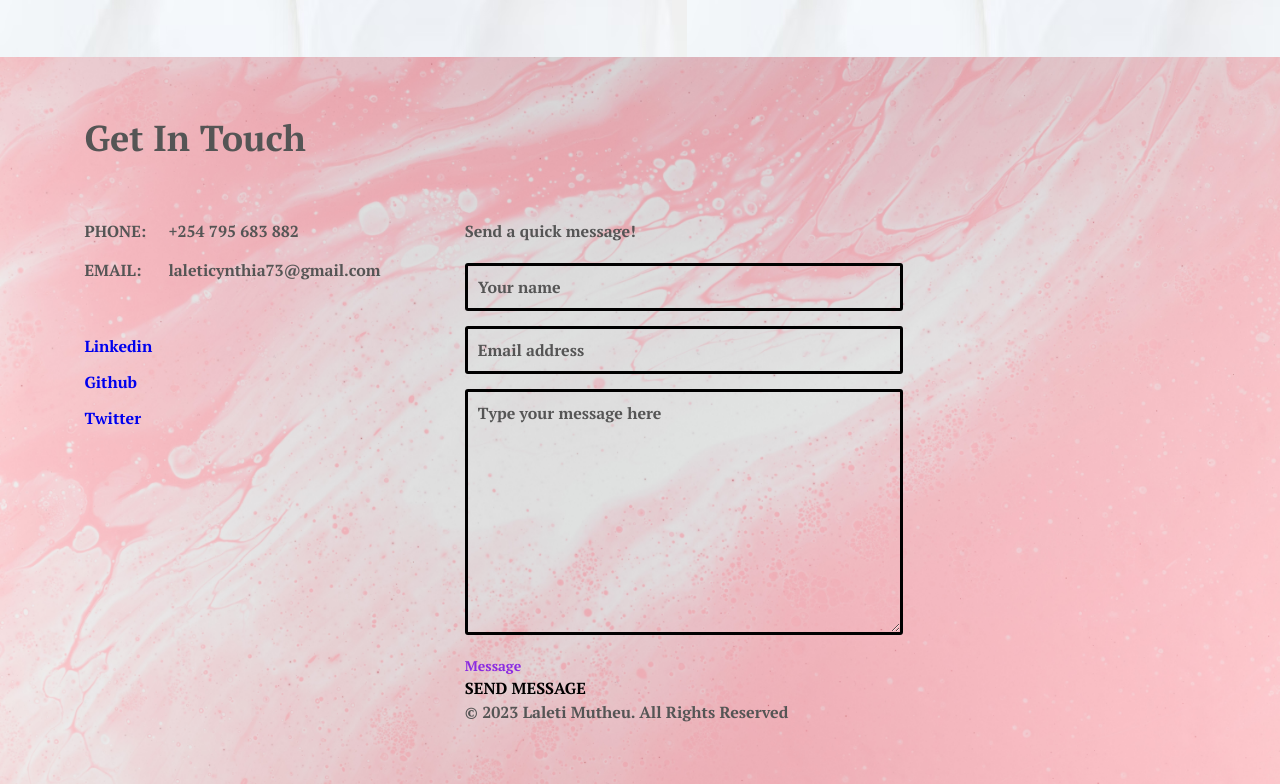
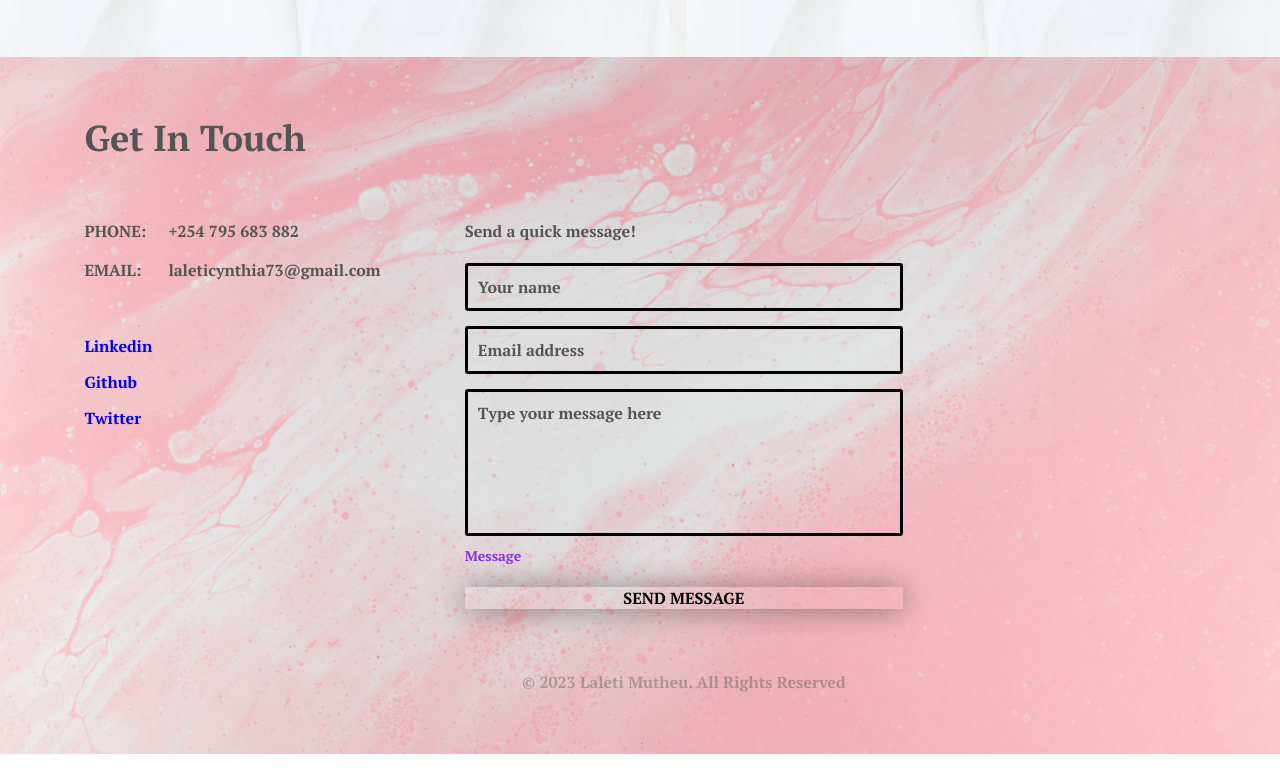
Before and after one commit to CynthiaLM/Portfolio, a plain HTML site: page index.html in a window 1280 px wide. Shown: the part 1870-2654 px from the top of the page. After the commit the page ends 2624 px from the top, so only its background shows below. Drawn offline with nearby package versions, Linux system fonts and the light colour scheme.

Commit message:
sixth commit

```diff
--- a/index.css
+++ b/index.css
@@ -306,3 +306,23 @@ input{
     border-radius: 3px;
     padding: 0.625rem;
 }
+.textarea{
+    height: 9.2rem;
+    resize: none;
+}
+
+.contact__button{
+    margin-top: 1.875rem;
+    width: 100%;
+    box-shadow: 0 1px 29px rgb(0 0 0 /40%);
+}
+.footer__copy{
+    opacity: 0.4;
+    margin-top:3.75rem;
+    text-align: center;
+}
+.contact__message{
+    position: absolute;
+    bottom: 27%;
+    left: 0;
+}
```
Also changed, not shown: photos/background.avif (deleted).
